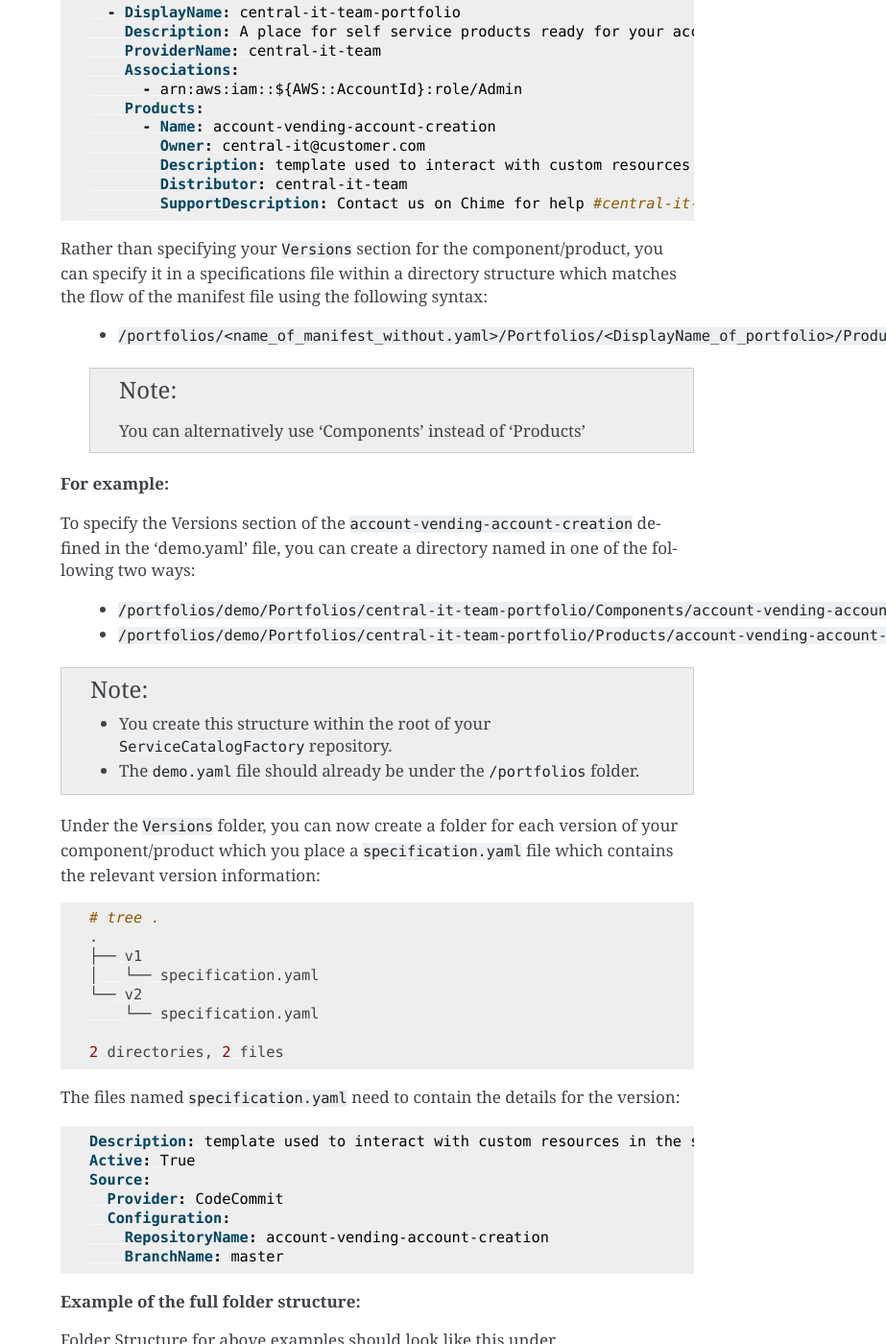
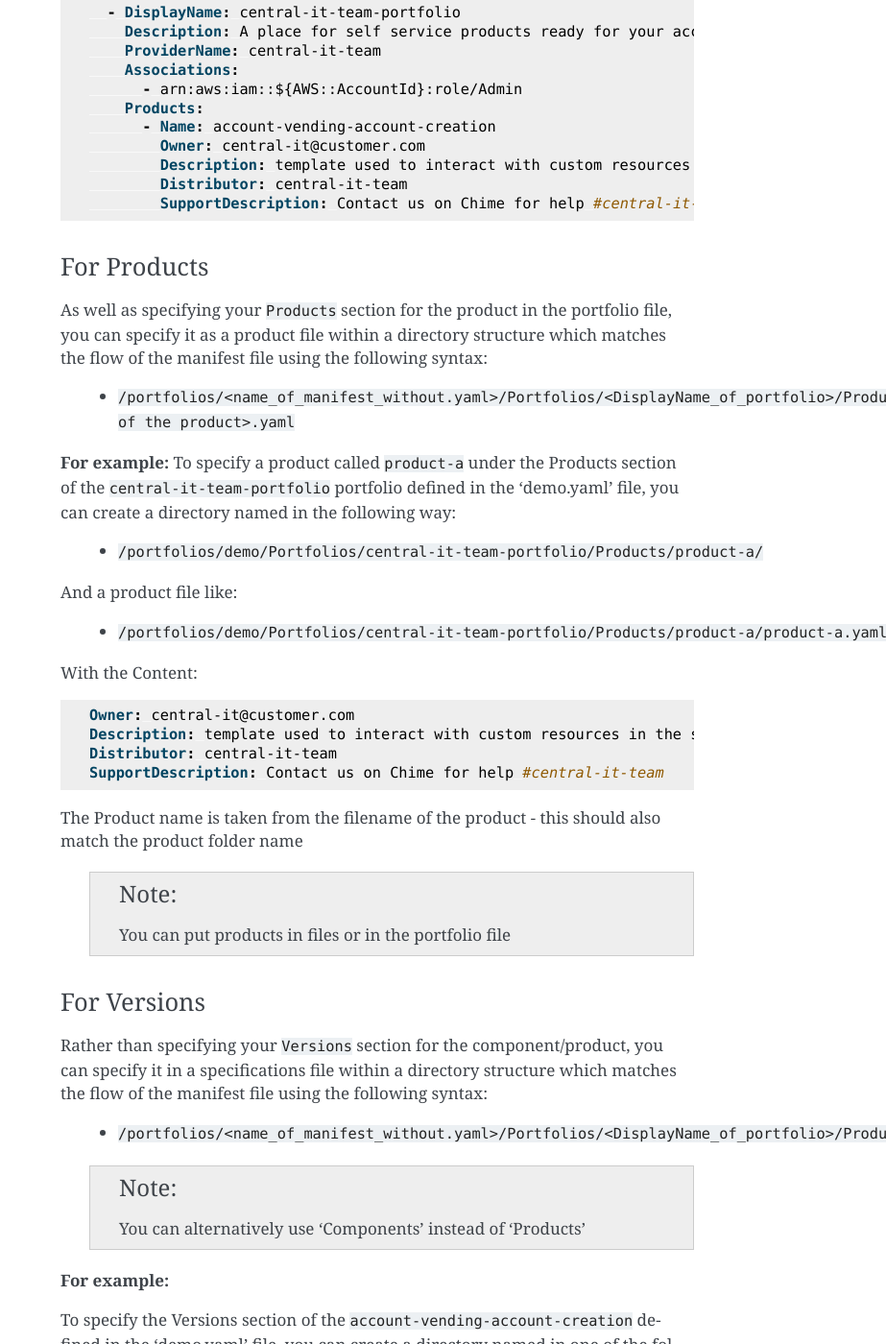
Before and after one commit to awslabs/aws-service-catalog-factory, a Sphinx documentation site: the page built from docs/source/factory/building_your_pipelines.rst, in a window 1280 px wide and 1400 px high, scrolled down 8174 px. Shown: the whole window at 96% size, without its empty margins (357-1280 px from the left). Built offline with Sphinx 7.4.7, drawn with Linux system fonts in a browser that asks for light colours; some of the changed text lies outside the part shown.

Commit message:
Feat/external portfolio product defs (#261)
* #257-Feature External Products in files

Co-authored-by: Bradley, Robert <robert.bradley@astrazeneca.com>
Co-authored-by: Robert Bradley <robbrad182@gmail.com>

````diff
--- a/docs/source/factory/building_your_pipelines.rst
+++ b/docs/source/factory/building_your_pipelines.rst
@@ -372,7 +372,7 @@
 Please note the ```servicecatalog-factory-pipeline``` updates the active setting.  If you find the value is not in sync
 run the pipeline.
 
-Specifying versions of a component outside of the main portfolio file
+Specifying versions of a component and/or products outside of the main portfolio file
 ---------------------------------------------------------------------
 
 You may find that your portfolio file increases in size fairly quickly.  Having a large file to manage is often more
@@ -401,6 +401,36 @@
             Distributor: central-it-team
             SupportDescription: Contact us on Chime for help #central-it-team
 
+For Products
+++++++++++++
+As well as specifying your ``Products`` section for the product in the portfolio file, you can specify it as a product file within a directory structure which matches the flow of the manifest file using the following syntax:
+
+  - ``/portfolios/<name_of_manifest_without.yaml>/Portfolios/<DisplayName_of_portfolio>/Products/<name_of_product>/<name of the product>.yaml``
+
+**For example:**
+To specify a product called ``product-a`` under the Products section of the ``central-it-team-portfolio`` portfolio defined in the 'demo.yaml' file, you can create a directory named in the following way:
+
+  - ``/portfolios/demo/Portfolios/central-it-team-portfolio/Products/product-a/``
+
+And a product file like:
+
+  - ``/portfolios/demo/Portfolios/central-it-team-portfolio/Products/product-a/product-a.yaml``
+
+With the Content:
+
+.. code-block:: yaml
+
+    Owner: central-it@customer.com
+    Description: template used to interact with custom resources in the shared projects
+    Distributor: central-it-team
+    SupportDescription: Contact us on Chime for help #central-it-team
+
+The Product name is taken from the filename of the product - this should also match the product folder name
+
+  .. note:: You can put products in files or in the portfolio file
+
+For Versions
+++++++++++++
 Rather than specifying your ``Versions`` section for the component/product, you can specify it in a specifications file within a directory structure which matches the flow of the manifest file using the following syntax:
 
   - ``/portfolios/<name_of_manifest_without.yaml>/Portfolios/<DisplayName_of_portfolio>/Products/<name_of_product>/Versions``
@@ -426,7 +456,7 @@
     # tree .
     .
     ├── v1
-    │   └── specification.yaml
+    │   └── specification.yaml
     └── v2
         └── specification.yaml
 
@@ -457,18 +487,19 @@
     .
     └── portfolios
         ├── demo
-        │   └── Portfolios
-        │       └── central-it-team-portfolio
-        │           └── Products
-        │               └── account-vending-account-creation
-        │                   └── Versions
-        │                       ├── v1
-        │                       │   └── specification.yaml
-        │                       └── v2
-        │                           └── specification.yaml
+        │   └── Portfolios
+        │       └── central-it-team-portfolio
+        │           └── Products
+        │               └── account-vending-account-creation
+        │                   └── Versions
+        │                       ├── v1
+        │                       │   └── specification.yaml
+        │                       └── v2
+        │                           └── specification.yaml
+        │               └── account-vending-account-creation.yaml
         └── demo.yaml
 
-    9 directories, 3 files
+    9 directories, 4 files
 
 
 When your service-catalog-factory pipeline runs it will treat these versions as if they were defined within the portfolio file.
````
Also changed, not shown: 1 other file.
